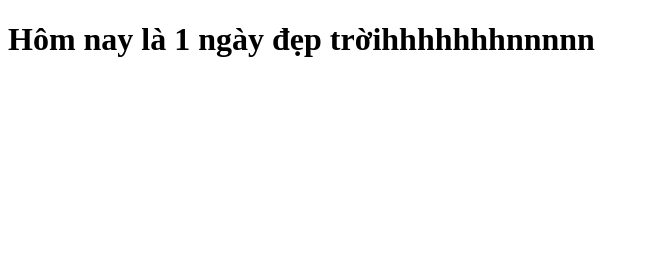
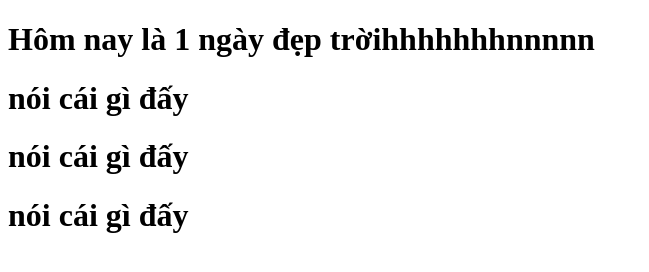
Before and after one commit to nthiep5402-max/duan5, a plain HTML site: page index.html in a window 1280 px wide. Shown: the whole page, without its empty margins (0-649 px from the left). Drawn offline with Linux system fonts and the light colour scheme.

Commit message:
thay đổi lần 2

```diff
--- a/index.html
+++ b/index.html
@@ -1,11 +1,14 @@
 <!DOCTYPE html>
 <html lang="en">
-<head>
-    <meta charset="UTF-8">
-    <meta name="viewport" content="width=device-width, initial-scale=1.0">
+  <head>
+    <meta charset="UTF-8" />
+    <meta name="viewport" content="width=device-width, initial-scale=1.0" />
     <title>Document</title>
-</head>
-<body>
+  </head>
+  <body>
     <h1>Hôm nay là 1 ngày đẹp trờihhhhhhhnnnnn</h1>
-</body>
+    <h1>nói cái gì đấy</h1>
+    <h1>nói cái gì đấy</h1>
+    <h1>nói cái gì đấy</h1>
+  </body>
 </html>
```
